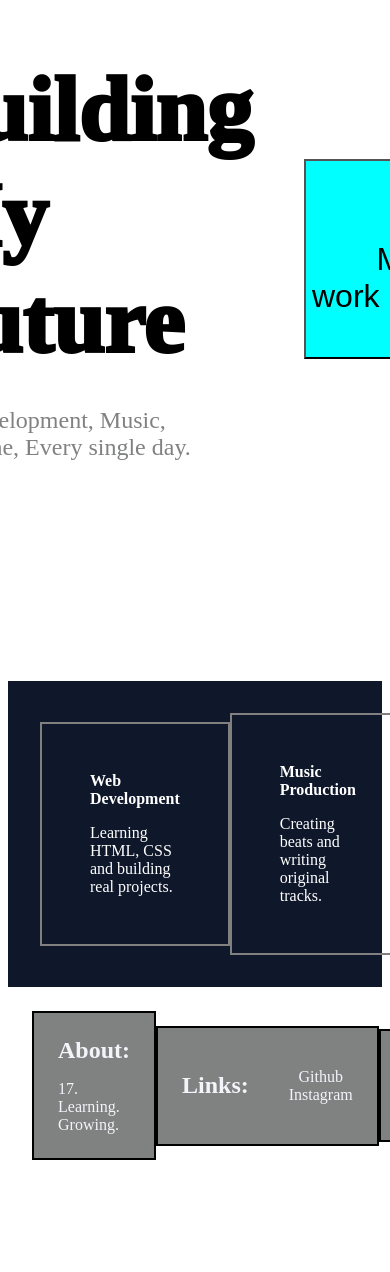
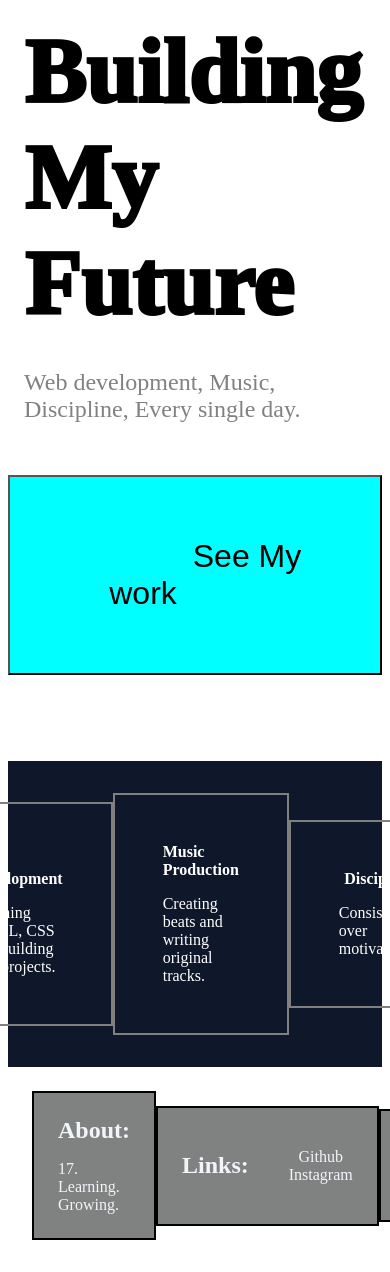
Before and after one commit to Yatharth378/practice-web-chatgpt, a plain HTML site: page index.html in a window 390 px wide. Shown: the part 327-1599 px from the top of the page. Before the commit the page ends 1519 px from the top, so only its background shows below. Drawn offline with Linux system fonts and the light colour scheme.

Commit message:
Edit style.css

```diff
--- a/style.css
+++ b/style.css
@@ -7,6 +7,12 @@ body{
     background-color: #0f172a;
     justify-content: space-between;
     align-items: center;
+}
+
+@media(max-width: 768px){
+    .navbar{
+        flex-direction: column;
+    }
 }
 
 .nv-left{
@@ -46,6 +52,12 @@ ul{
  gap:36px;
 }
 
+@media(max-width: 768px){
+    .hero{
+        flex-direction: column;
+    }
+}
+
 .header{
     font-size: 92px;
     font-weight: 1000;
@@ -80,10 +92,17 @@ a.but-link:hover{
 }
 
 .card{
+    display: flex;
     background-color: #0f172a;
     color: white;
     justify-content: center;
     align-items: center;
+}
+
+@media(max-width: 768px){
+    .card{
+        flex-direction: column;
+    }
 }
 
 .cards{
@@ -135,6 +154,16 @@ a.but-link:hover{
     justify-content: center;
 }
 
+.footer{
+    display: flex;
+}
+
+@media(max-width: 768px){
+    .footer{
+        flex-direction: column;
+    }
+}
+
 a.footer-link{
     display: flex;
     color: #f1f5f9;
```
